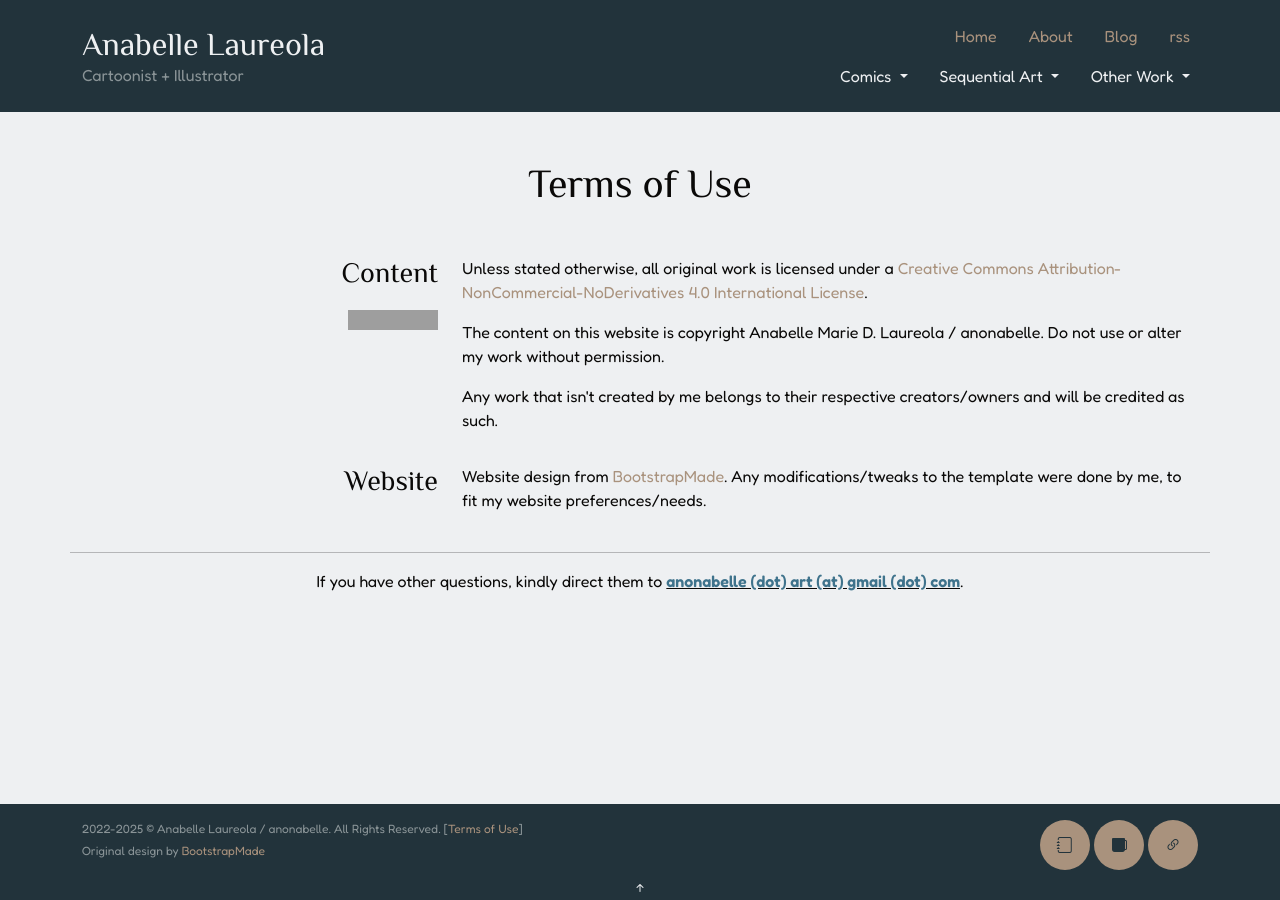
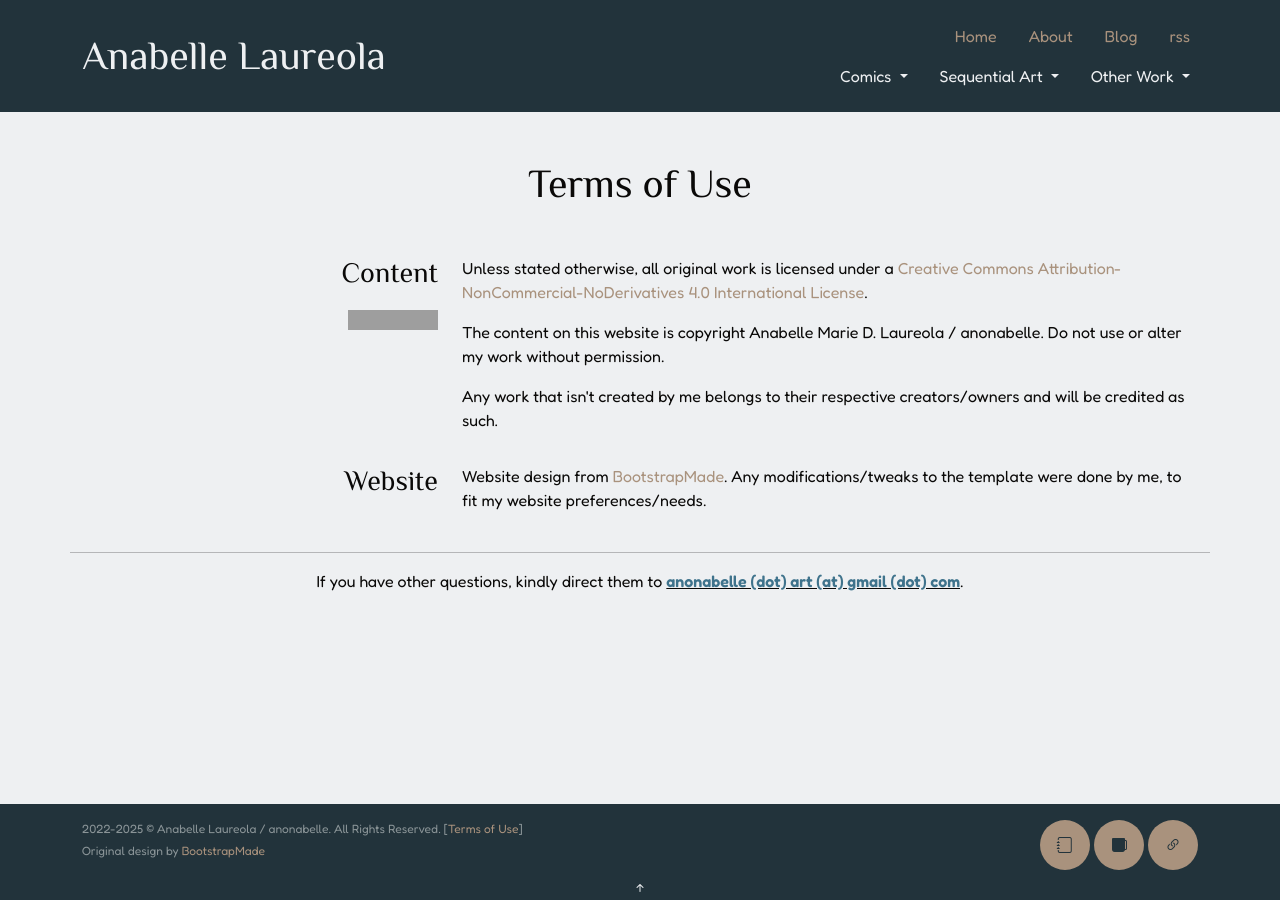
Before and after one commit to nabelore/nabelore.github.io, a Jekyll site: the page built from assets/html/tou.html, in a window 1280 px wide. Built offline with Jekyll 4.4.1, drawn with Linux system fonts in a browser that asks for light colours; grey boxes are pictures that could not be loaded.

Commit message:
Update index header

```diff
--- a/_includes/navigation.html
+++ b/_includes/navigation.html
@@ -4,7 +4,6 @@
   <div class="container align-items-end">
     <div class="navbar-brand my-auto p-0">
         <h1 class="m-0 p-0"><a href="/">Anabelle Laureola</a></h1>
-        <p class="m-0 p-0">Cartoonist + Illustrator</p>
     </div>
 
     <button class="navbar-toggler fixed-top p-0" type="button" data-bs-toggle="offcanvas" data-bs-target="#offcanvasNavbar" aria-controls="offcanvasNavbar">
--- a/_sass/main2.scss
+++ b/_sass/main2.scss
@@ -611,7 +611,7 @@ span.navbar-toggler-icon.bi.bi-list {
   	.dropdown-menu, .dropdown { visibility: visible; }
   	.navbar-proj { visibility: collapse;  }
 
-  	.navbar-brand h1{font-size: 2rem; }
+  	.navbar-brand h1{font-size: 2.5rem; }
   	.navbar-brand p{ font-size: 1rem; }
 
 }
```
